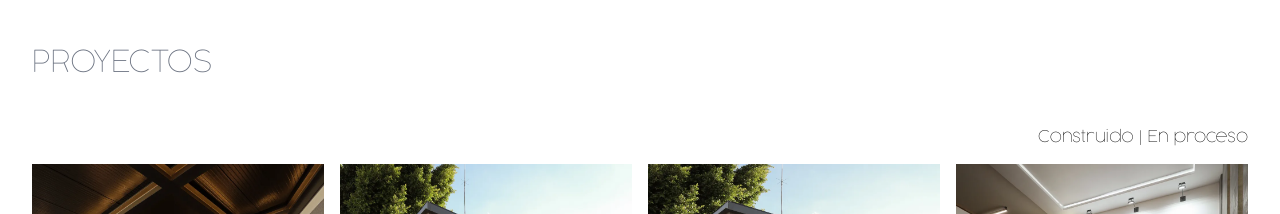
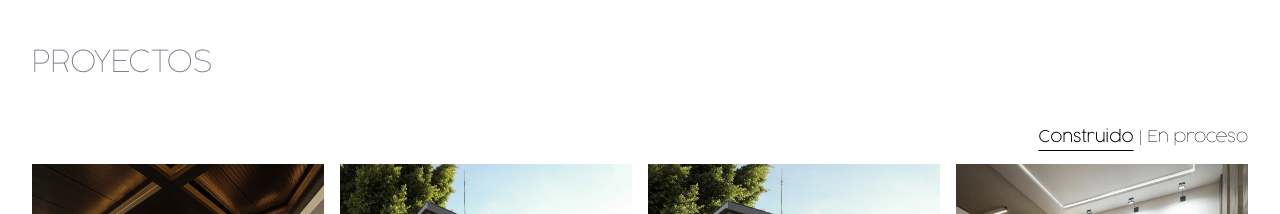
Before and after one commit to Duotech-Design/capaarquitectos-landing, a React (Vite) app: page / in a window 1280 px wide. Shown: the part 820-1034 px from the top of the page. Built offline with nearby package versions, Linux system fonts and the light colour scheme.

Commit message:
changes in button 1 proyects

```diff
--- a/src/components/projects/Projects.tsx
+++ b/src/components/projects/Projects.tsx
@@ -8,12 +8,14 @@ import {
   ProjectList,
 } from "../../helpers/projectAssets";
 import { useEffect, useState } from "react";
+
 const MAX_IMAGES_PER_PROJECT = 4;
 
 const Projects = () => {
   const { t } = useTranslation("global");
   const [columns, setColumns] = useState(1);
   const navigate = useNavigate();
+  const [selectedButton, setSelectedButton] = useState("button1"); // Estado para manejar el botón seleccionado
 
   const handleClick = (id: AvailableProjects) => {
     navigate("/project/" + id);
@@ -50,11 +52,37 @@ const Projects = () => {
         </h3>
       </header>
 
+      {/* Contenedor de los botones */}
       <div className="mt-8 mb-4 flex justify-end">
-        <h4 className="text-md">{`${t("projects.button1")} | ${t(
-          "projects.button2"
-        )}`}</h4>
-      </div>
+  <h4 className="text-md">
+    {/* Botón 1 */}
+    <span
+      className={`cursor-pointer ${
+        selectedButton === "button1"
+          ? "font-cocoUltralight underline underline-offset-8 decoration-1"
+          : ""
+      }`}
+      onClick={() => setSelectedButton("button1")}
+    >
+      {t("projects.button1")}
+    </span>
+    {" | "}
+    {/* Botón 2 */}
+    <span
+      className={`cursor-pointer ${
+        selectedButton === "button2"
+          ? "font-cocoUltralight underline underline-offset-8 decoration-1"
+          : ""
+      }`}
+      onClick={() => setSelectedButton("button2")}
+    >
+      {t("projects.button2")}
+    </span>
+  </h4>
+</div>
+
+
+
 
       <div className="grid grid-cols-1 gap-4">
         {projectList.map((project: AvailableProjects) => (
```
